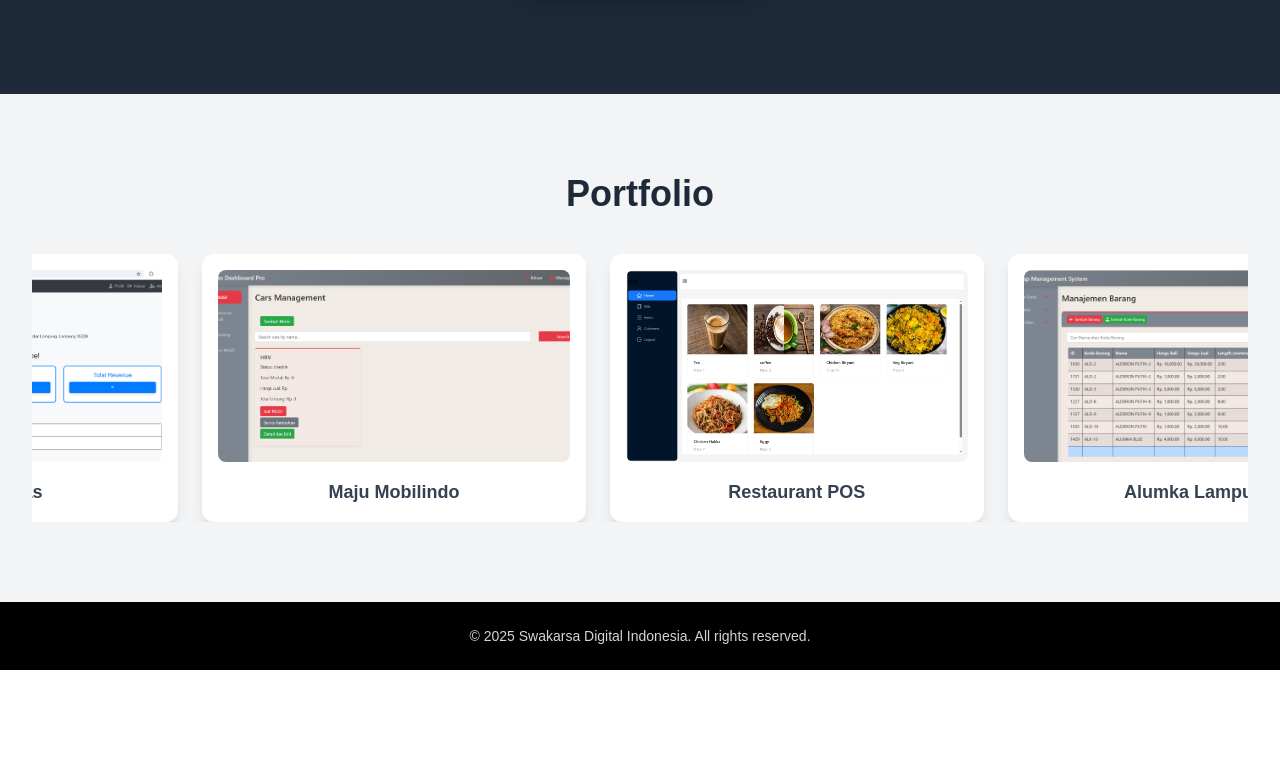
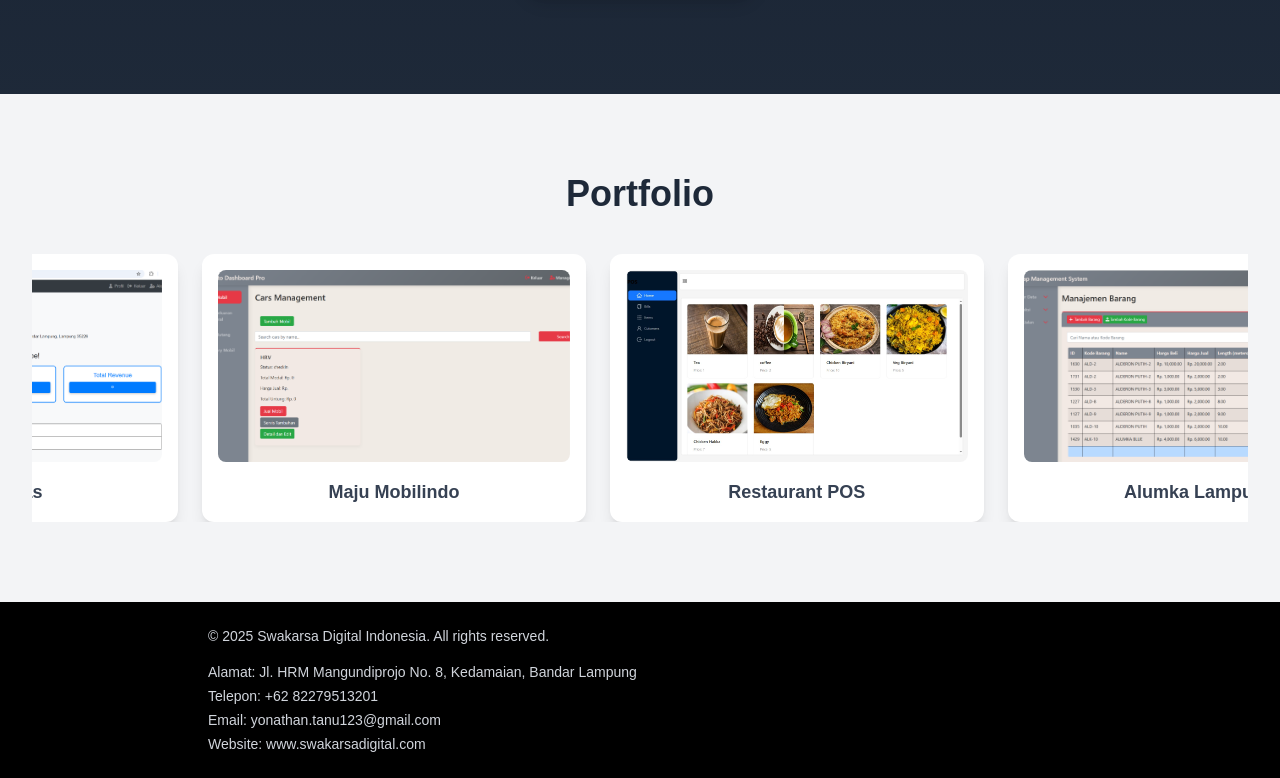
Before and after one commit to Thomasfilemon/SDI-Landing-Page, a Next.js app: page / in a window 1280 px wide. Shown: the part 1894-2672 px from the top of the page. Before the commit the page ends 2564 px from the top, so only its background shows below. Built offline with nearby package versions, Linux system fonts and the light colour scheme.

Commit message:
Updated footer

```diff
--- a/src/components/ui/Footer.tsx
+++ b/src/components/ui/Footer.tsx
@@ -1,8 +1,19 @@
 export default function Footer() {
   return (
-    <footer className="bg-black py-6 text-center text-sm text-gray-300 w-full">
-      © {new Date().getFullYear()} Swakarsa Digital Indonesia. All rights
-      reserved.
+    <footer className="bg-black py-6 text-gray-300 w-full">
+      <div className="max-w-4xl mx-auto px-4 text-center md:text-left">
+        <div className="mb-4">
+          <p className="text-sm">
+            © {new Date().getFullYear()} Swakarsa Digital Indonesia. All rights reserved.
+          </p>
+        </div>
+        <div className="text-sm space-y-1">
+          <p>Alamat: Jl. HRM Mangundiprojo No. 8, Kedamaian, Bandar Lampung</p>
+          <p>Telepon: <a href="tel:+6282279513201" className="hover:underline">+62 82279513201</a></p>
+          <p>Email: <a href="mailto:yonathan.tanu123@gmail.com" className="hover:underline">yonathan.tanu123@gmail.com</a></p>
+          <p>Website: <a href="https://www.swakarsadigital.com" target="_blank" rel="noopener noreferrer" className="hover:underline">www.swakarsadigital.com</a></p>
+        </div>
+      </div>
     </footer>
   );
 }
```
